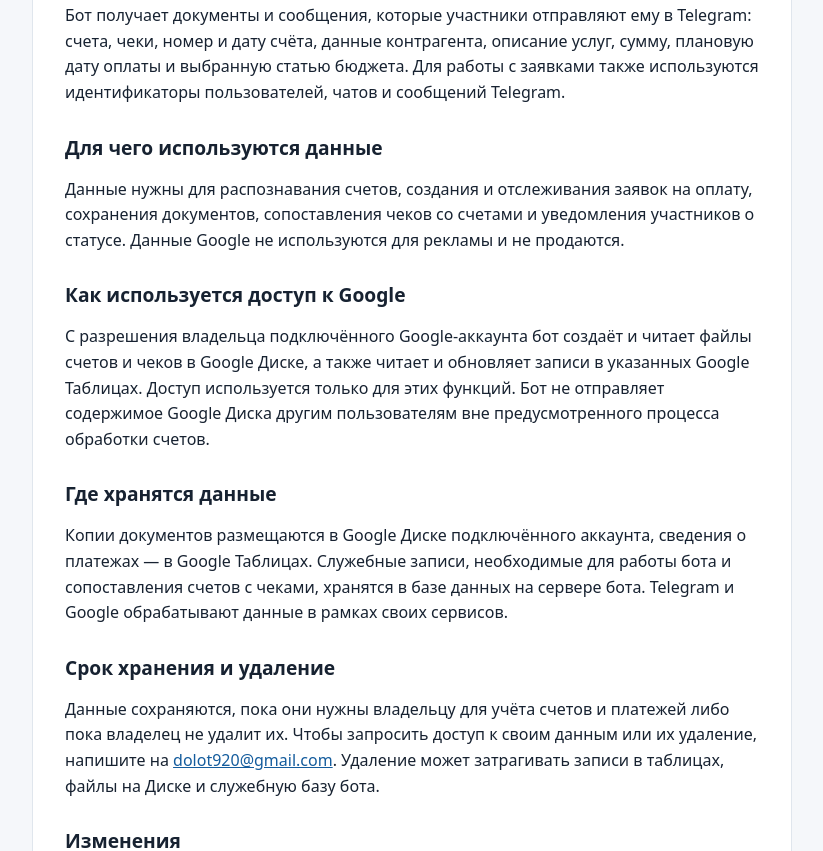
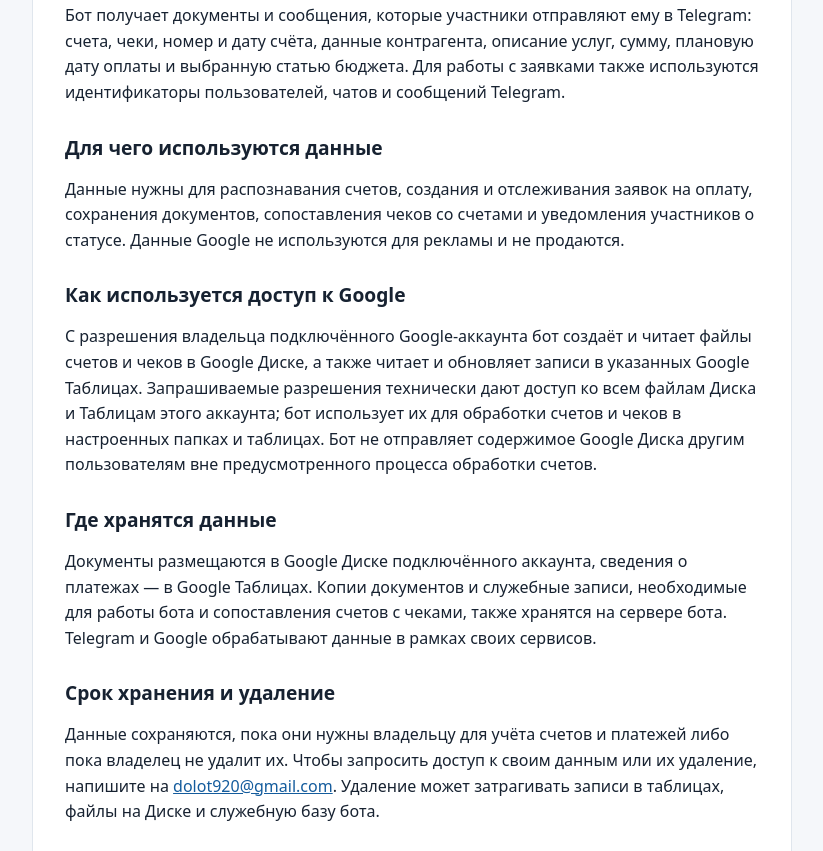
Before and after one commit to dolotovpv/dolotovpv.github.io, a plain HTML site: page privacy.html in a window 1280 px wide. Shown: the part 336-1187 px from the top of the page, without its empty margins (228-1051 px from the left). Drawn offline with Linux system fonts and the light colour scheme.

Commit message:
Clarify Google access and server storage

```diff
--- a/privacy.html
+++ b/privacy.html
@@ -28,9 +28,9 @@
       <h2>Для чего используются данные</h2>
       <p>Данные нужны для распознавания счетов, создания и отслеживания заявок на оплату, сохранения документов, сопоставления чеков со счетами и уведомления участников о статусе. Данные Google не используются для рекламы и не продаются.</p>
       <h2>Как используется доступ к Google</h2>
-      <p>С разрешения владельца подключённого Google-аккаунта бот создаёт и читает файлы счетов и чеков в Google Диске, а также читает и обновляет записи в указанных Google Таблицах. Доступ используется только для этих функций. Бот не отправляет содержимое Google Диска другим пользователям вне предусмотренного процесса обработки счетов.</p>
+      <p>С разрешения владельца подключённого Google-аккаунта бот создаёт и читает файлы счетов и чеков в Google Диске, а также читает и обновляет записи в указанных Google Таблицах. Запрашиваемые разрешения технически дают доступ ко всем файлам Диска и Таблицам этого аккаунта; бот использует их для обработки счетов и чеков в настроенных папках и таблицах. Бот не отправляет содержимое Google Диска другим пользователям вне предусмотренного процесса обработки счетов.</p>
       <h2>Где хранятся данные</h2>
-      <p>Копии документов размещаются в Google Диске подключённого аккаунта, сведения о платежах — в Google Таблицах. Служебные записи, необходимые для работы бота и сопоставления счетов с чеками, хранятся в базе данных на сервере бота. Telegram и Google обрабатывают данные в рамках своих сервисов.</p>
+      <p>Документы размещаются в Google Диске подключённого аккаунта, сведения о платежах — в Google Таблицах. Копии документов и служебные записи, необходимые для работы бота и сопоставления счетов с чеками, также хранятся на сервере бота. Telegram и Google обрабатывают данные в рамках своих сервисов.</p>
       <h2>Срок хранения и удаление</h2>
       <p>Данные сохраняются, пока они нужны владельцу для учёта счетов и платежей либо пока владелец не удалит их. Чтобы запросить доступ к своим данным или их удаление, напишите на <a href="mailto:dolot920@gmail.com">dolot920@gmail.com</a>. Удаление может затрагивать записи в таблицах, файлы на Диске и служебную базу бота.</p>
       <h2>Изменения</h2>
```
